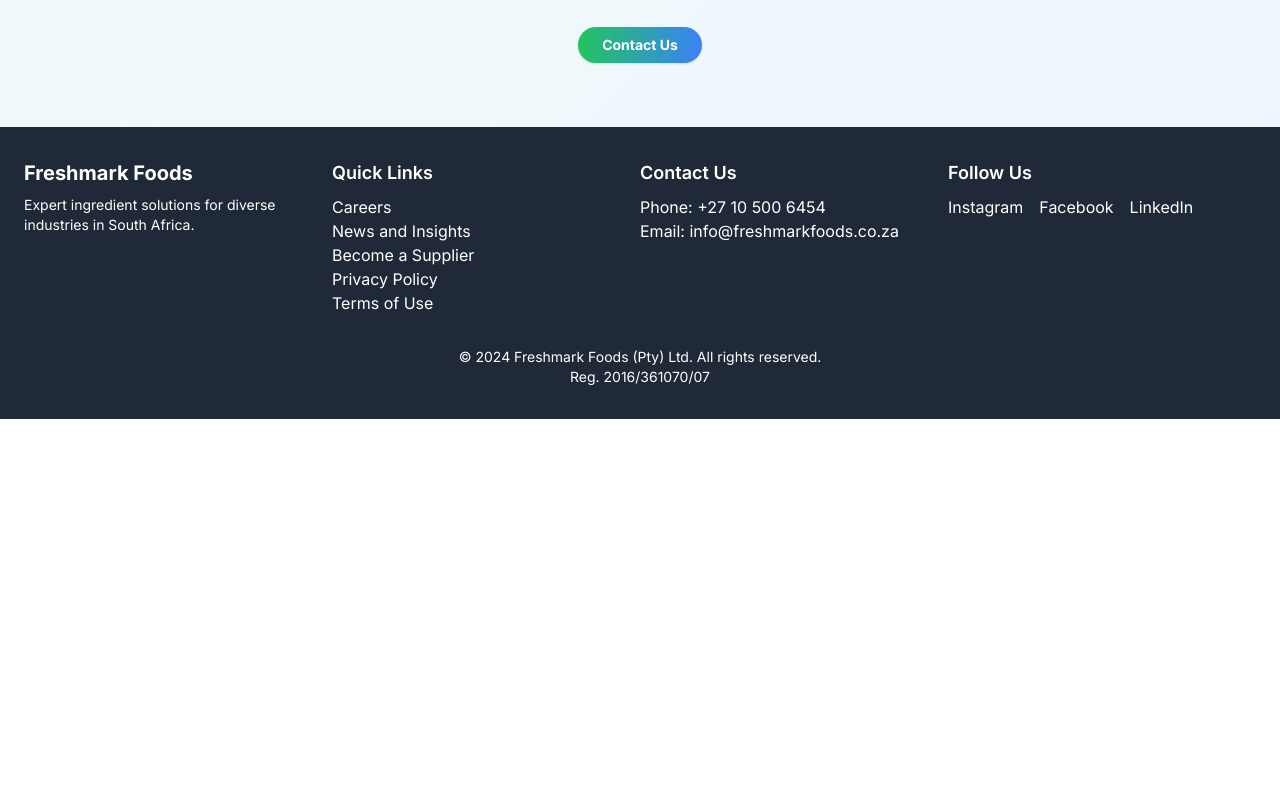
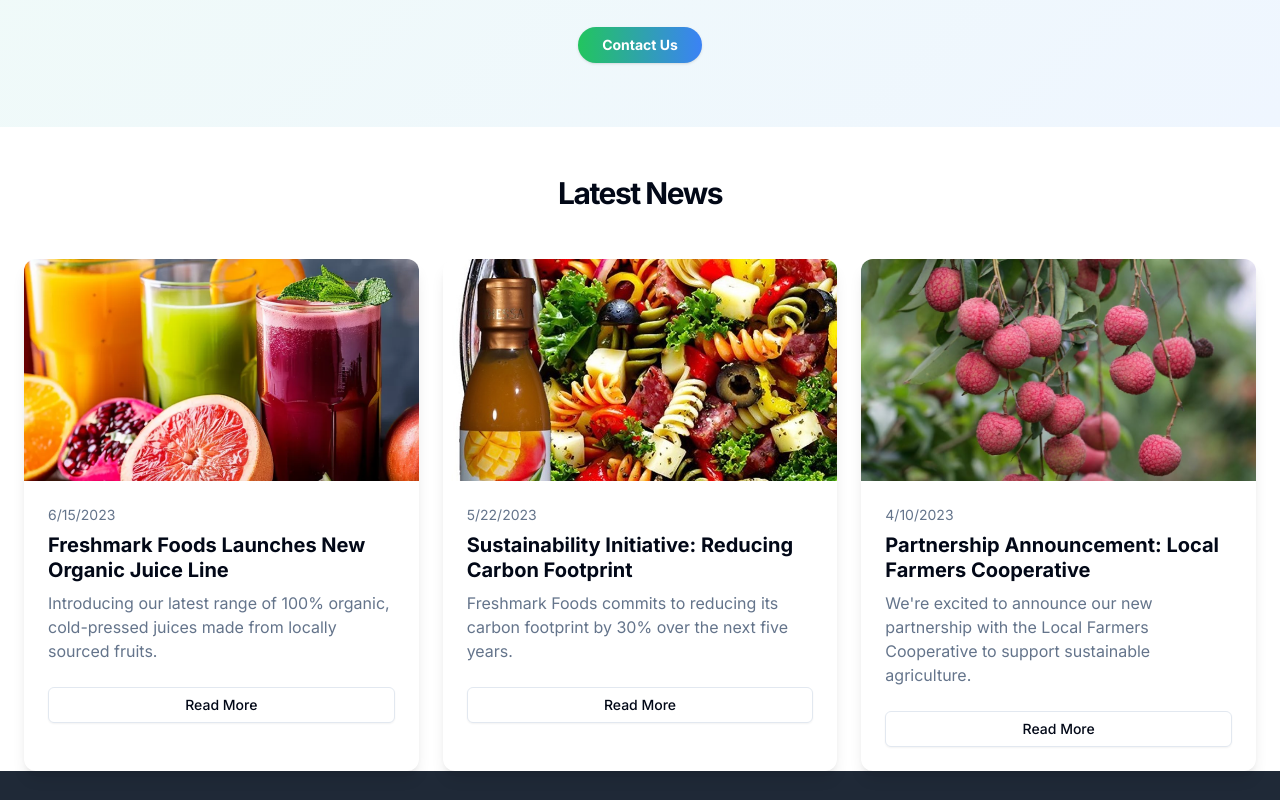
Before and after one commit to Sqwizoor/fresh-mark, a Next.js app: page /products in a window 1280 px wide. Shown: the part 4280-5080 px from the top of the page. Before the commit the page ends 4699 px from the top, so only its background shows below. Built offline with nearby package versions, Linux system fonts and the light colour scheme.

Commit message:
please am him

```diff
--- a/app/products/page.tsx
+++ b/app/products/page.tsx
@@ -8,6 +8,7 @@
 import ProductsHero from '@/components/ProductsHero'
 import WhatWeDoSection from './WhatWheDo'
 import Footer from '@/components/Footer'
+import NewsSection from '../post/page'
 
 
 
@@ -51,6 +52,7 @@
       <WhatWeDoSection />
 
       <ProductContent />
+      <NewsSection/>
       <Footer />
     </main>
   )
```
